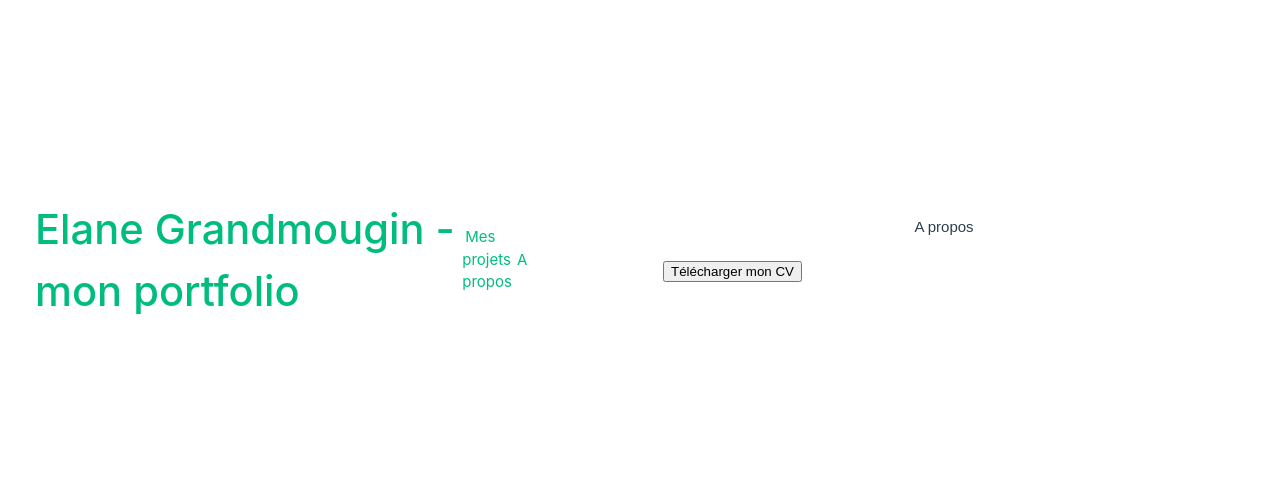
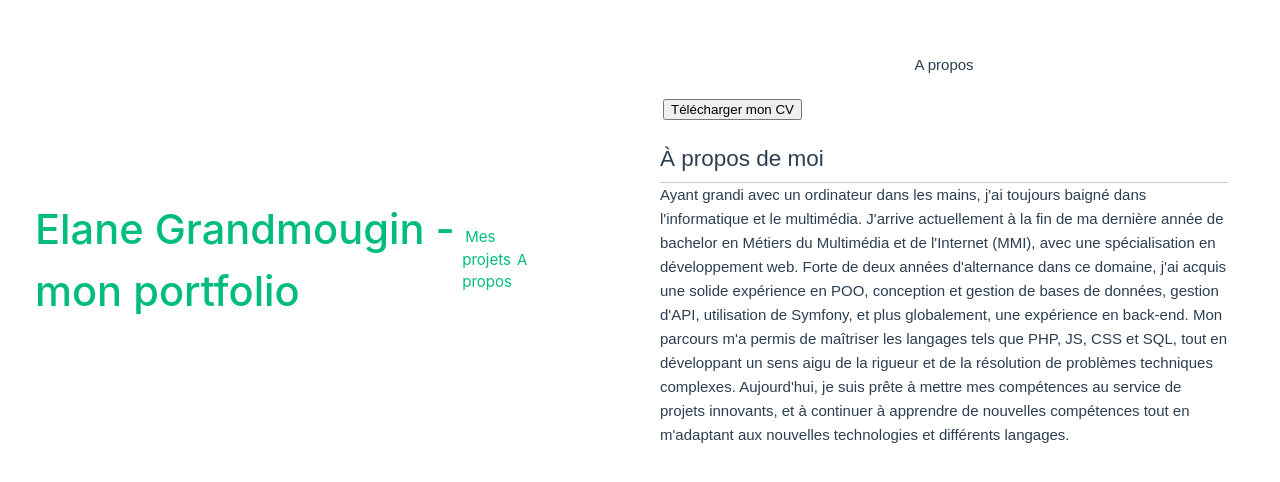
Before and after one commit to elaneg/portfolio_pro, a Vue app: page /apropos in a window 1280 px wide. Shown: the part 140-622 px from the top of the page. Built offline with nearby package versions, Linux system fonts and the light colour scheme.

Commit message:
feat/aPropos : texte qui résume mon parcours professionnel

```diff
--- a/src/components/Cv.vue
+++ b/src/components/Cv.vue
@@ -10,6 +10,11 @@
             </a>
         </section>
 
+        <section class="description">
+            <h2>À propos de moi</h2>
+            <p>{{ careerSummary }}</p>
+        </section>
+
     </div>
 </template>
 
@@ -19,6 +24,18 @@ export default {
     data() {
         return {
             cvLink: '/cv_elane_grandmougin.pdf',
+            careerSummary: `
+        Ayant grandi avec un ordinateur dans les mains, j'ai toujours baigné dans l'informatique et le multimédia.
+        J'arrive actuellement à la fin de ma dernière année de bachelor en Métiers du
+         Multimédia et de l'Internet (MMI), avec une spécialisation en développement web.
+         Forte de deux années d'alternance dans ce domaine, j'ai acquis une solide expérience en POO,
+         conception et gestion de bases de données, gestion d'API, utilisation de Symfony, et plus globalement, une expérience
+         en back-end.
+          Mon parcours m'a permis de maîtriser les langages tels que PHP, JS, CSS et SQL, tout en développant
+          un sens aigu de la rigueur et de la résolution de problèmes techniques complexes.
+          Aujourd'hui, je suis prête à mettre mes compétences au service de projets innovants,
+          et à continuer à apprendre de nouvelles compétences tout en m'adaptant aux nouvelles technologies et différents langages.
+      `,
         };
     }
 };
```
